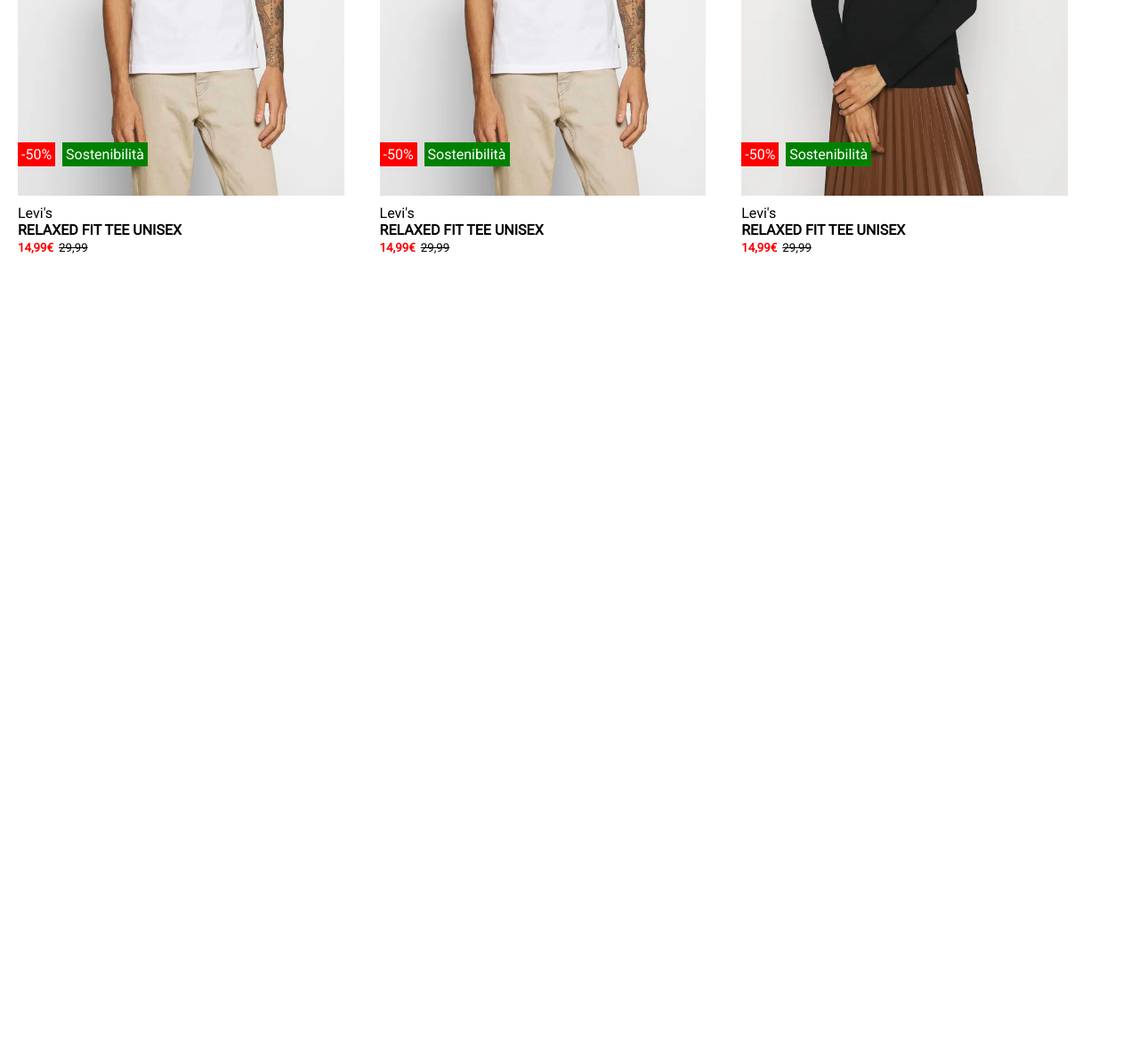
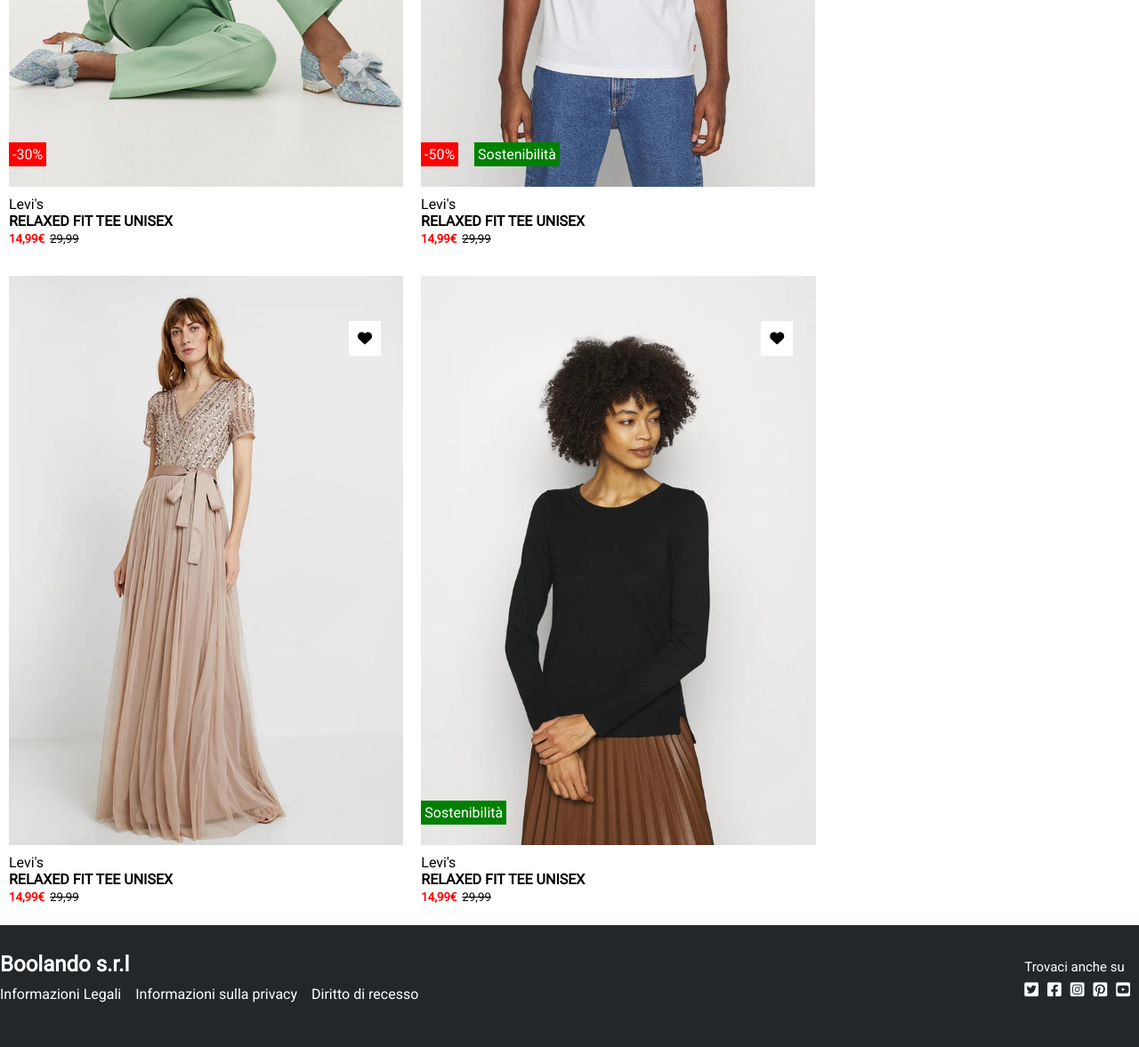
Before and after one commit to PaoloNapoli97/html-css-boolando, a plain HTML site: page index.html in a window 1280 px wide. Shown: the part 1334-2511 px from the top of the page at 89% size. Before the commit the page ends 1634 px from the top, so only its background shows below. Drawn offline with Linux system fonts and the light colour scheme.

Commit message:
Aggiunto Footer

```diff
--- a/css/style.css
+++ b/css/style.css
@@ -28,8 +28,8 @@ a{
 
 .shopping-box{
     position: relative;
-    width: calc(33.33% - 20px);
-    padding: 20px;
+    width: calc(33.33% -10px);
+    padding: 10px;
     height: 700px;
     margin-bottom: 40px;
 }
@@ -74,12 +74,14 @@ a{
     justify-content: space-between;
 }
 
-.nav ul, .impostazioni ul {
+
+
+.nav ul, .impostazioni ul, .footer-site ul, .social ul{
     display: flex;
     list-style-type: none;
 }
 
-.nav li, .impostazioni li{
+.nav li, .impostazioni li,{
     font-size: 20px;
     margin: 0 6px;
 }
@@ -160,3 +162,40 @@ header{
 .dress-photo:hover .over{
     display: block;
 }
+
+/*------------
+    FOOTER
+------------*/
+
+footer{
+    color: white;
+    background-color: #23272a;
+}
+
+.footer-site h5{
+    font-size: 24px;
+}
+
+.footer-site li{
+    margin-top: 10px;
+    padding-right: 16px;
+}
+
+
+.footer{
+    width: 100%;
+    padding: 30px 0;
+    display: flex;
+    justify-content: space-between;
+    align-items: center;
+    margin-bottom: 20px;
+}
+
+.social li{
+    padding-top: 6px;
+    padding-right: 10px;
+}
+
+.social{
+    font-size: 18px;
+}
--- a/index.html
+++ b/index.html
@@ -65,8 +65,42 @@
                 <!-- Box Vestito -->
                 <div class="shopping-box">
                     <div class="dress-photo">
-                        <img class="default" src="img/1.webp" alt="">
-                        <img class="over" src="img/1b.webp" alt="">
+                        <img class="default" src="img/2.webp" alt="">
+                        <img class="over" src="img/2b.webp" alt="">
+                        <div class="">
+                            <div class="inside-box sconto bottom "> -30%</div>
+                            <div class="heart-position"><i class="fa-solid fa-heart"></i></div>
+                        </div>
+                    </div>
+                    <div class="descrizione">
+                        Levi's <br>
+                        <h4>RELAXED FIT TEE UNISEX</h4>
+                        <small class="scontato">14,99€</small><small class="prezzo">29,99</small>
+                    </div>
+                </div>
+
+                <!-- Box Vestito -->
+                <div class="shopping-box">
+                    <div class="dress-photo">
+                        <img class="default" src="img/3.webp" alt="">
+                        <img class="over" src="img/3b.webp" alt="">
+                        <div class="">
+                            <div class="inside-box sconto bottom "> -30%</div>
+                            <div class="heart-position"><i class="fa-solid fa-heart"></i></div>
+                        </div>
+                    </div>
+                    <div class="descrizione">
+                        Levi's <br>
+                        <h4>RELAXED FIT TEE UNISEX</h4>
+                        <small class="scontato">14,99€</small><small class="prezzo">29,99</small>
+                    </div>
+                </div>
+
+                <!-- Box Vestito -->
+                <div class="shopping-box">
+                    <div class="dress-photo">
+                        <img class="default" src="img/4.webp" alt="">
+                        <img class="over" src="img/4b.webp" alt="">
                         <div class="">
                             <div class="inside-box sconto bottom "> -50%</div>
                             <div class="inside-box sostenibile bottom sliglty-left">Sostenibilità</div>
@@ -83,47 +117,9 @@
                 <!-- Box Vestito -->
                 <div class="shopping-box">
                     <div class="dress-photo">
-                        <img class="default" src="img/1.webp" alt="">
-                        <img class="over" src="img/1b.webp" alt="">
+                        <img class="default" src="img/5.webp" alt="">
+                        <img class="over" src="img/5b.webp" alt="">
                         <div class="">
-                            <div class="inside-box sconto bottom "> -50%</div>
-                            <div class="inside-box sostenibile bottom sliglty-left">Sostenibilità</div>
-                            <div class="heart-position"><i class="fa-solid fa-heart"></i></div>
-                        </div>
-                    </div>
-                    <div class="descrizione">
-                        Levi's <br>
-                        <h4>RELAXED FIT TEE UNISEX</h4>
-                        <small class="scontato">14,99€</small><small class="prezzo">29,99</small>
-                    </div>
-                </div>
-
-                <!-- Box Vestito -->
-                <div class="shopping-box">
-                    <div class="dress-photo">
-                        <img class="default" src="img/1.webp" alt="">
-                        <img class="over" src="img/1b.webp" alt="">
-                        <div class="">
-                            <div class="inside-box sconto bottom "> -50%</div>
-                            <div class="inside-box sostenibile bottom sliglty-left">Sostenibilità</div>
-                            <div class="heart-position"><i class="fa-solid fa-heart"></i></div>
-                        </div>
-                    </div>
-                    <div class="descrizione">
-                        Levi's <br>
-                        <h4>RELAXED FIT TEE UNISEX</h4>
-                        <small class="scontato">14,99€</small><small class="prezzo">29,99</small>
-                    </div>
-                </div>
-
-                <!-- Box Vestito -->
-                <div class="shopping-box">
-                    <div class="dress-photo">
-                        <img class="default" src="img/1.webp" alt="">
-                        <img class="over" src="img/1b.webp" alt="">
-                        <div class="">
-                            <div class="inside-box sconto bottom "> -50%</div>
-                            <div class="inside-box sostenibile bottom sliglty-left">Sostenibilità</div>
                             <div class="heart-position"><i class="fa-solid fa-heart"></i></div>
                         </div>
                     </div>
@@ -140,8 +136,7 @@
                         <img class="default" src="img/6.webp" alt="">
                         <img class="over" src="img/6b.webp" alt="">
                         <div class="">
-                            <div class="inside-box sconto bottom "> -50%</div>
-                            <div class="inside-box sostenibile bottom sliglty-left">Sostenibilità</div>
+                            <div class="inside-box sostenibile bottom">Sostenibilità</div>
                             <div class="heart-position"><i class="fa-solid fa-heart"></i></div>
                         </div>
                     </div>
@@ -155,5 +150,30 @@
         </section>
     </main>
 
+    <footer>
+        <div class="container">
+            <div class="footer">
+                <div class="footer-site">
+                    <h5>Boolando s.r.l</h5>
+                    <ul>
+                        <li><a href="http://">Informazioni Legali</a></li>
+                        <li><a href="http://">Informazioni sulla privacy</a></li>
+                        <li><a href="http://">Diritto di recesso</a></li>
+                    </ul>
+                </div>
+
+                <div class="social">
+                    <small>Trovaci anche su</small>
+                    <ul>
+                        <li><a href="http://"><i class="fa-brands fa-square-twitter"></i></a></li>
+                        <li><a href="http://"><i class="fa-brands fa-square-facebook"></i></i></a></li>
+                        <li><a href="http://"><i class="fa-brands fa-square-instagram"></i></a></li>
+                        <li><a href="http://"><i class="fa-brands fa-square-pinterest"></i></a></li>
+                        <li><a href="http://"><i class="fa-brands fa-square-youtube"></i></a></li>
+                    </ul>
+                </div>
+        </div>
+    </footer>
+
 </body>
 </html>
```
